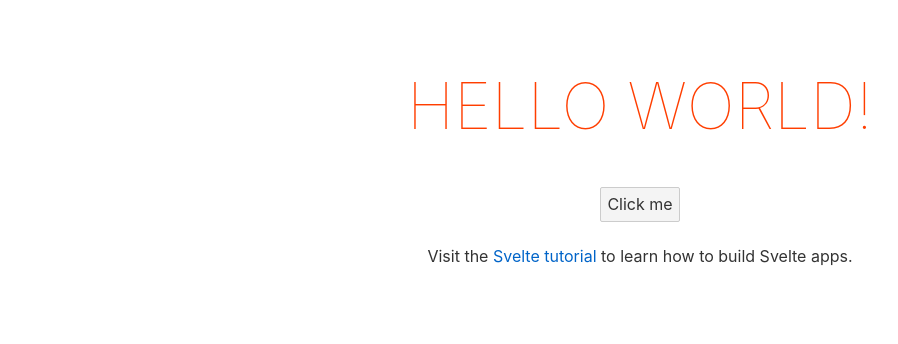
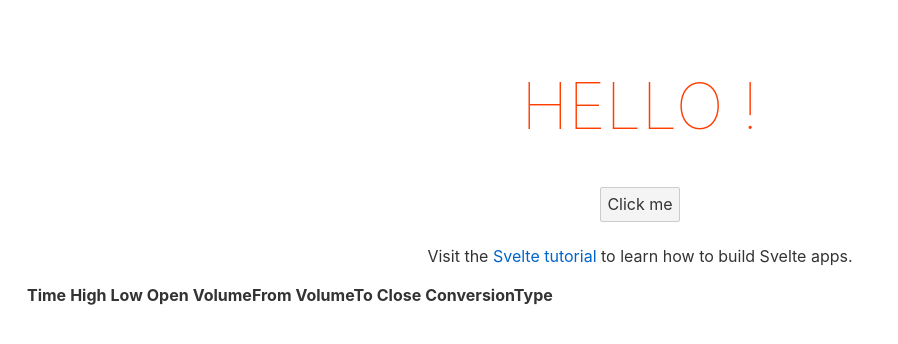
Before and after one commit to BennyHoang/svelte-pagination, a Svelte app: page / in a window 1280 px wide. Shown: the top 344 px of the page, without its empty margins (0-898 px from the left). Built offline with nearby package versions, Linux system fonts and the light colour scheme.

Commit message:
added data from API to table

```diff
--- a/src/App.svelte
+++ b/src/App.svelte
@@ -1,19 +1,14 @@
 <script>
-	export let name;
+  export let bitcoinData = [];
   async function getBitcoinData() {
-
-        let response = await fetch(`https://min-api.cryptocompare.com/data/v2/histoday?fsym=BTC&tsym=USD&limit=100&api_key=8ae55d463e1bf8d38b4a502ca47512f9b1dec21533ad9af7acb993e8ba952bc`);
-		let data = await response.text()
-		console.log("data: ", JSON.parse(data));
-        return data;
+    let response = await fetch(
+      `https://min-api.cryptocompare.com/data/v2/histoday?fsym=BTC&tsym=USD&limit=100&api_key=8ae55d463e1bf8d38b4a502ca47512f9b1dec21533ad9af7acb993e8ba952bc`
+    );
+	let data = await response.json();
+	bitcoinData = data.Data.Data;
+    return data.Data.Data;
   }
 </script>
-
-<main>
-	<h1>Hello {name}!</h1>
-	<button on:click={getBitcoinData}>Click me</button>
-	<p>Visit the <a href="https://svelte.dev/tutorial">Svelte tutorial</a> to learn how to build Svelte apps.</p>
-</main>
 
 <style>
   main {
@@ -36,3 +31,42 @@
     }
   }
 </style>
+
+<main>
+  <h1>Hello {name}!</h1>
+  <button on:click={getBitcoinData}>Click me</button>
+  <p>
+    Visit the
+    <a href="https://svelte.dev/tutorial">Svelte tutorial</a>
+    to learn how to build Svelte apps.
+  </p>
+
+  <table>
+    <thead>
+      <tr>
+        <th>Time</th>
+        <th>High</th>
+        <th>Low</th>
+        <th>Open</th>
+        <th>VolumeFrom</th>
+        <th>VolumeTo</th>
+        <th>Close</th>
+        <th>ConversionType</th>
+      </tr>
+    </thead>
+	<tbody>
+	{#each bitcoinData as bitcoinData}
+	<tr>
+		<td>{bitcoinData.time}</td>
+		<td>{bitcoinData.high}</td>
+		<td>{bitcoinData.low}</td>
+		<td>{bitcoinData.open}</td>
+		<td>{bitcoinData.volumefrom}</td>
+		<td>{bitcoinData.volumeto}</td>
+		<td>{bitcoinData.close}</td>
+		<td>{bitcoinData.conversionType}</td>
+	</tr>
+	{/each}
+	</tbody>
+  </table>
+</main>
```
Lines whose indentation alone changed are shown as unchanged.
